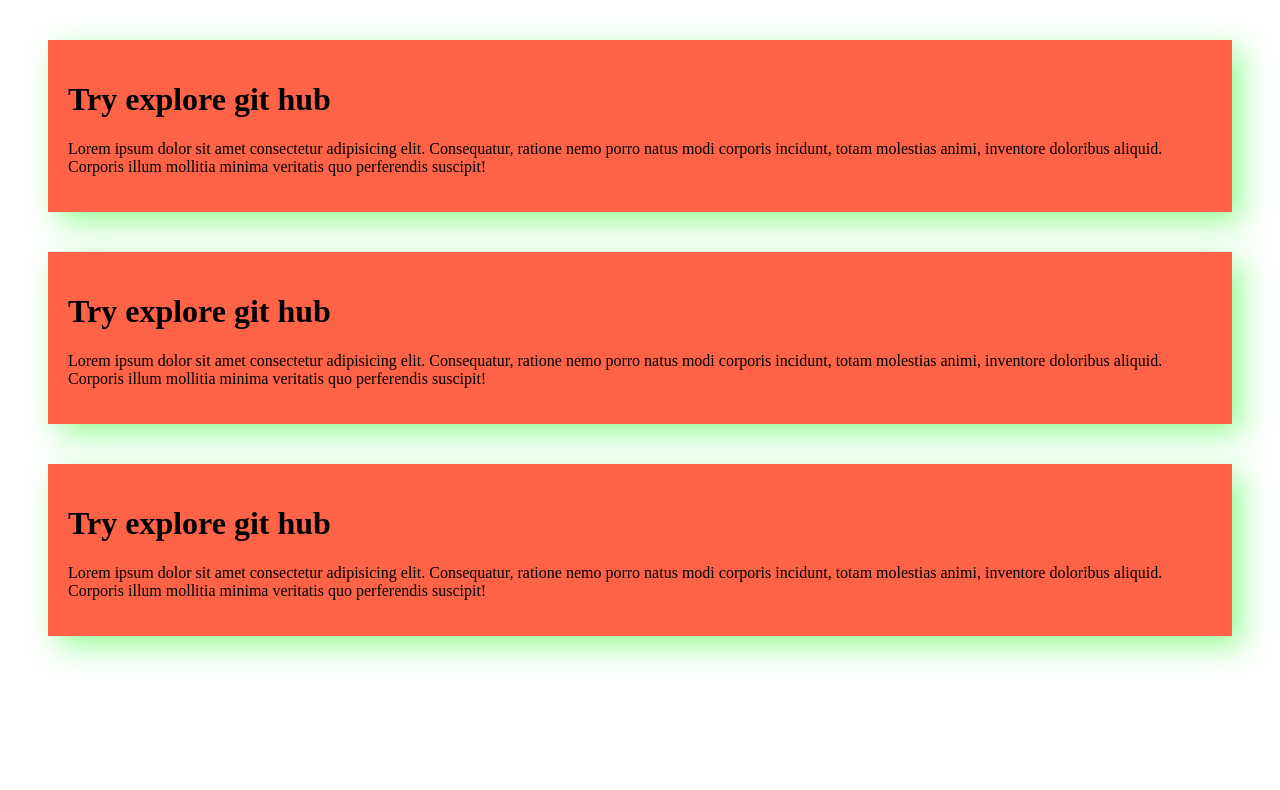
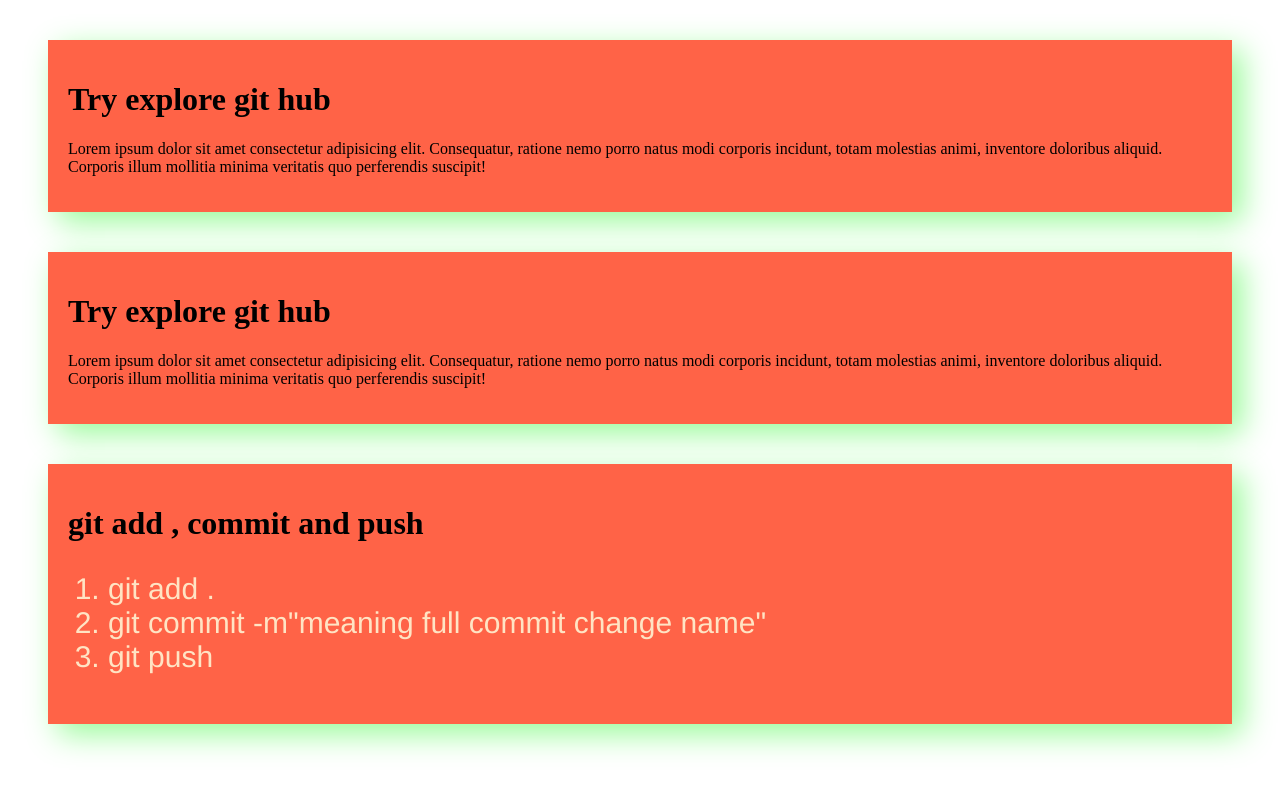
Before and after one commit to sakibskb143/my-first-repo, a plain HTML site: page index.html in a window 1280 px wide. Drawn offline with Linux system fonts and the light colour scheme.

Commit message:
commit from command prompt

```diff
--- a/index.html
+++ b/index.html
@@ -15,8 +15,12 @@
         <p>Lorem ipsum dolor sit amet consectetur adipisicing elit. Consequatur, ratione nemo porro natus modi corporis incidunt, totam molestias animi, inventore doloribus aliquid. Corporis illum mollitia minima veritatis quo perferendis suscipit!</p>
     </div>
 
-    <div><h1>Try explore git hub </h1>
-        <p>Lorem ipsum dolor sit amet consectetur adipisicing elit. Consequatur, ratione nemo porro natus modi corporis incidunt, totam molestias animi, inventore doloribus aliquid. Corporis illum mollitia minima veritatis quo perferendis suscipit!</p>
+    <div><h1>git add , commit and push</h1>
+        <ol>
+            <li>git add .</li>
+            <li>git commit -m"meaning full commit change name"</li>
+            <li>git push</li>
+        </ol>
     </div>
 
 
--- a/style.css
+++ b/style.css
@@ -4,3 +4,8 @@
     margin: 40px;
     box-shadow: 10px 10px 30px palegreen;
 }
+ol{
+    font-family: 'Franklin Gothic Medium', 'Arial Narrow', Arial, sans-serif;
+    font-size: 30px;
+    color: bisque;
+}
```
